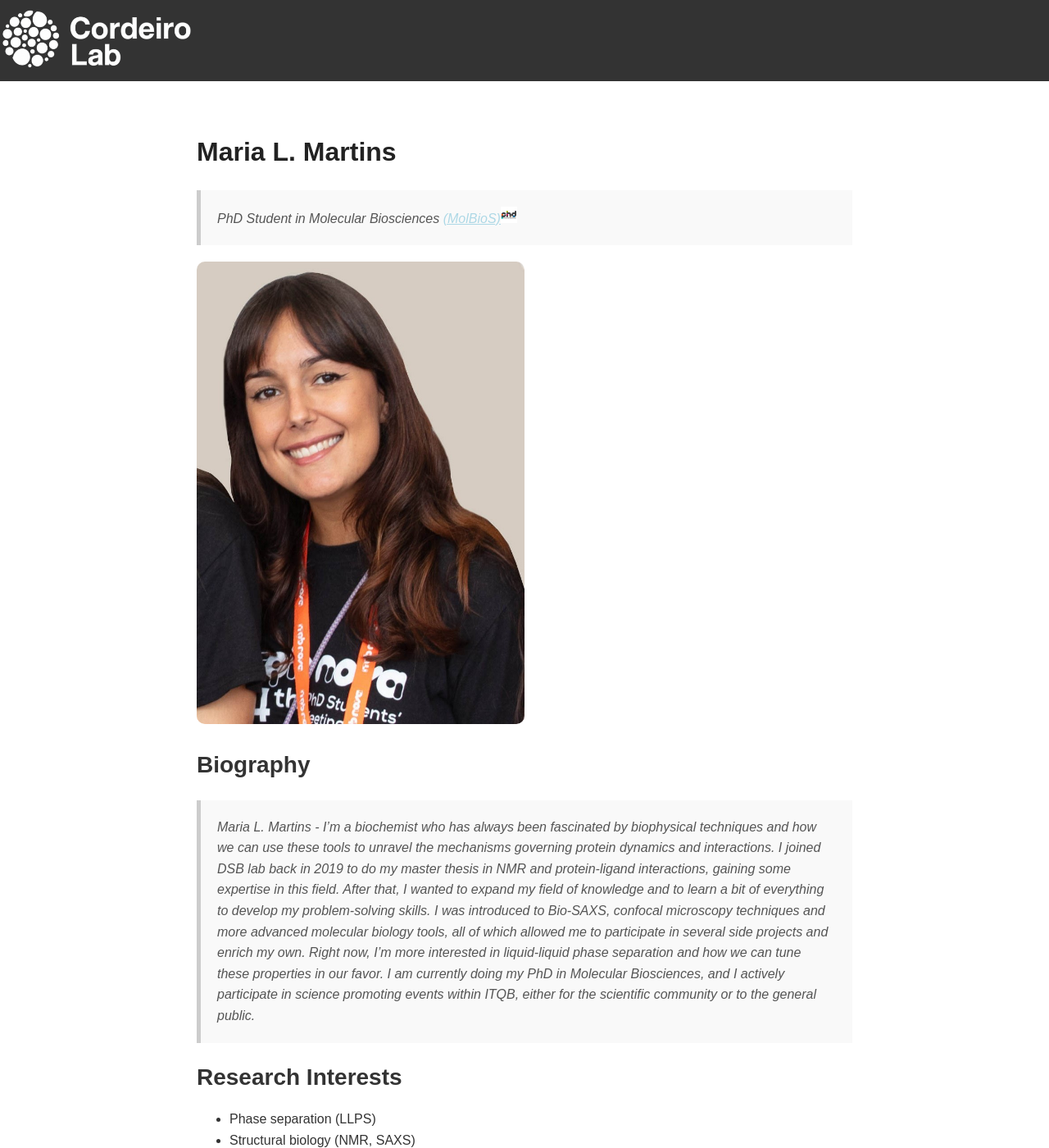
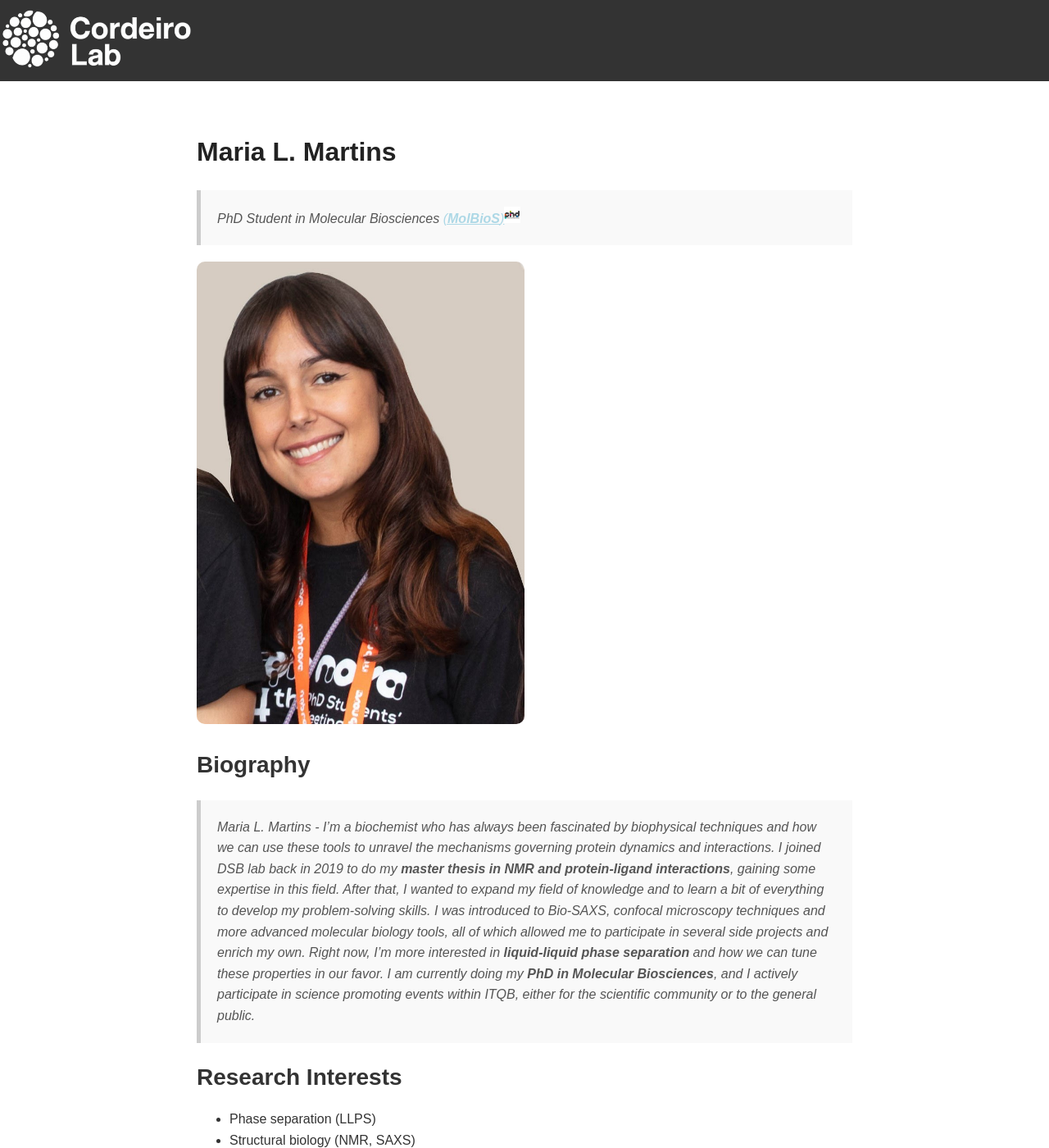
Before and after one commit to CordeiroLab/CordeiroLab.github.io, a Jekyll site: the page built from team/maria-martins.md, in a window 1280 px wide and 1400 px high. Shown: the whole window at 82% size. Built offline with Jekyll 4.4.1, drawn with Linux system fonts in a browser that asks for light colours; some of the changed text lies outside the part shown.

Commit message:
Update maria-martins.md

```diff
--- a/team/maria-martins.md
+++ b/team/maria-martins.md
@@ -5,19 +5,20 @@ title: Maria L. Martins
 
 # Maria L. Martins
 
-> PhD Student in Molecular Biosciences [(MolBioS)<img src="/assets/images/molbios.jpg" alt="molbios" width="20" height="20">](https://www.itqb.unl.pt/education/phd-molecular-bioscience)
+> PhD Student in Molecular Biosciences [(**MolBioS**)<img src="/assets/images/molbios.jpg" alt="molbios" width="20" height="20">](https://www.itqb.unl.pt/education/phd-molecular-bioscience)
 
 ![Maria L. Martins](/assets/images/team/maria.jpg){: width="50%" style="border-radius: 10px;" }
 
 ## Biography
 
-> Maria L. Martins - I'm a biochemist who has always been fascinated by biophysical techniques and how we can use these tools to unravel the mechanisms governing protein dynamics and interactions. I joined DSB lab back in 2019 to do my master thesis in NMR and protein-ligand interactions, gaining some expertise in this field. After that, I wanted to expand my field of knowledge and to learn a bit of everything to develop my problem-solving skills. I was introduced to Bio-SAXS, confocal microscopy techniques and more advanced molecular biology tools, all of which allowed me to participate in several side projects and enrich my own. Right now, I’m more interested in liquid-liquid phase separation and how we can tune these properties in our favor. I am currently doing my PhD in Molecular Biosciences, and I actively participate in science promoting events within ITQB, either for the scientific community or to the general public.
+> Maria L. Martins - I'm a biochemist who has always been fascinated by biophysical techniques and how we can use these tools to unravel the mechanisms governing protein dynamics and interactions. I joined DSB lab back in 2019 to do my **master thesis in NMR and protein-ligand interactions**, gaining some expertise in this field. After that, I wanted to expand my field of knowledge and to learn a bit of everything to develop my problem-solving skills. I was introduced to Bio-SAXS, confocal microscopy techniques and more advanced molecular biology tools, all of which allowed me to participate in several side projects and enrich my own. Right now, I’m more interested in **liquid-liquid phase separation** and how we can tune these properties in our favor. I am currently doing my **PhD in Molecular Biosciences**, and I actively participate in science promoting events within ITQB, either for the scientific community or to the general public.
 
 ## Research Interests
 
 - Phase separation (LLPS)
 - Structural biology (NMR, SAXS)
 - Enzymatic Catalysis
+- Science Communication
 
 ## Links
 - <img src="/assets/images/icons/linkedin_icon.png" alt="gscholar" width="20" height="20"> [LinkedIn](linkedin.com/in/maria-lança-martins-5b9243262)
```
